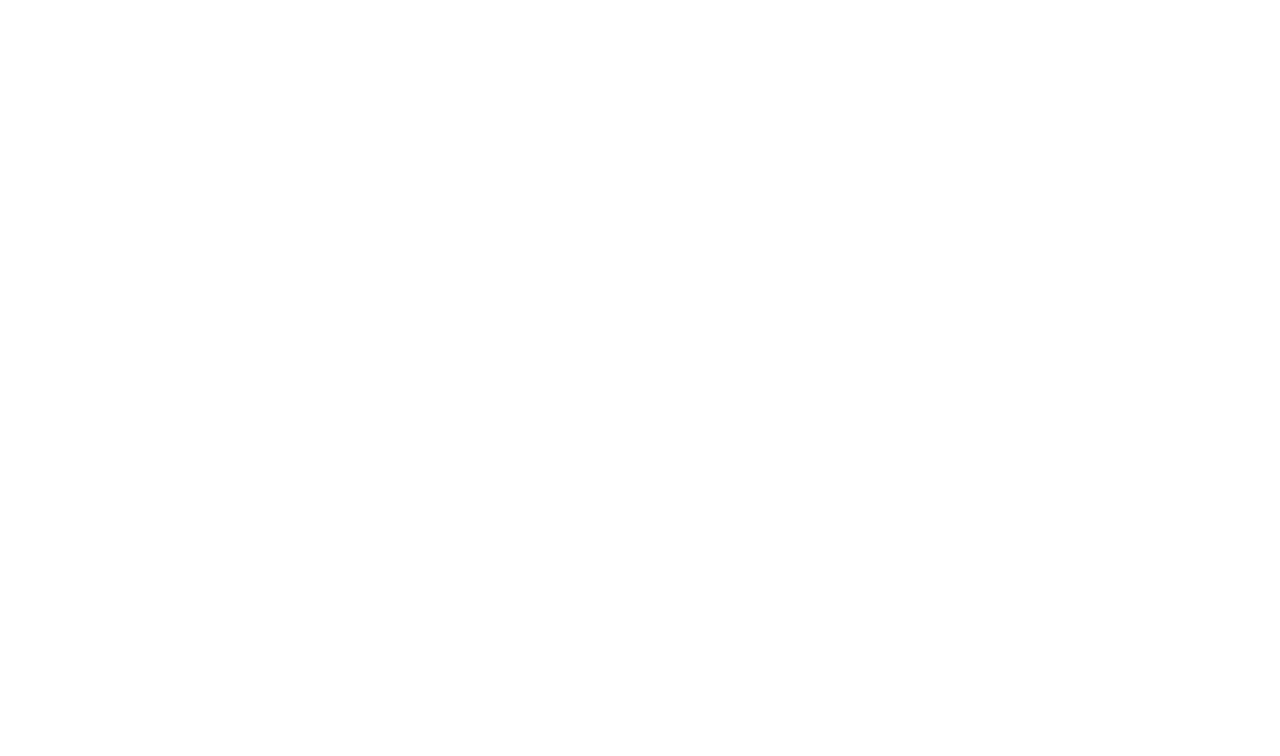
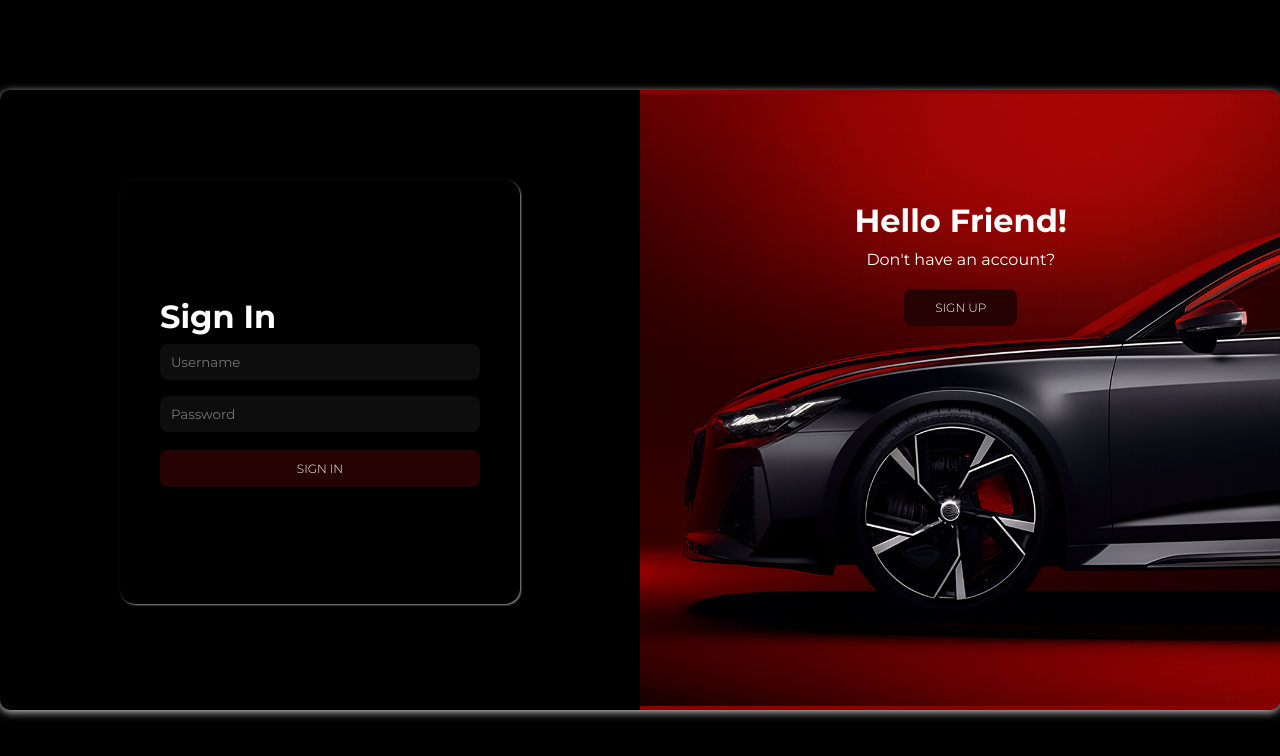
Before and after one commit to KatherineSSR/ticoautos-frontend, a React (Create React App) app: page / in a window 1280 px wide. Before the commit this address had no page. Shown: the top 756 px of the page. Built offline with nearby package versions, Linux system fonts and the light colour scheme.

Commit message:
Implementación de diseño a registro y login
- Mejora visual en el formulario de atenticacion.

```diff
--- a/src/App.js
+++ b/src/App.js
@@ -2,13 +2,15 @@
 import { BrowserRouter, Routes, Route } from 'react-router-dom';
 import Register from './pages/Register';
 import Login from './pages/Login';
+import Auth from "./pages/Auth";
 
 function App() {
   return (
     <BrowserRouter>
       <Routes>
-        <Route path="/register" element={<Register />} />
-        <Route path="/login" element={<Login />} />
+       {/*  <Route path="/register" element={<Register />} /> */}
+       {/* <Route path="/login" element={<Login />} /> */}
+        <Route path="/" element={<Auth />} />
       </Routes>
     </BrowserRouter>
   );
--- /dev/null
+++ b/src/pages/Auth.css
@@ -0,0 +1,166 @@
+@import url('https://fonts.googleapis.com/css2?family=Montserrat:wght@300;400;500;600;700&display=swap');
+
+*{
+    margin: 0;
+    padding: 0;
+    box-sizing: border-box;
+    font-family: 'Montserrat', sans-serif;
+}
+
+.auth-wrapper{
+    background-color: #000000;
+    display: flex;
+    align-items: center;
+    justify-content: center;
+    height: 100vh;
+}
+
+.container{
+    background-color: #000000;
+    border-radius: 10px;
+    box-shadow: 0 2px 8px rgba(235, 233, 233, 0.88);
+    position: relative;
+    overflow: hidden;
+    width: 1300px;
+    max-width: 100%;
+    min-height: 620px;
+    color: #fff;
+
+}
+
+.container button{
+    background-color: #260202;
+    color: #fff;
+    font-size: 12px;
+    padding: 10px 30px;
+    border: 1px solid transparent;
+    border-radius: 8px;
+    font-weight: 300;
+    text-transform: uppercase;
+    margin-top: 10px;
+    cursor: pointer;
+}
+
+.container form{
+    background-color: #000000;
+    display: flex;
+    flex-direction: column;
+    padding: 0 40px;
+    justify-content: center;
+    height: 100%;
+}
+
+.container input{
+    background-color: #1818188e;
+    border:none;
+    margin: 8px 0;
+    padding: 10px 11px;
+    border-radius: 8px;
+    width: 100%;
+}
+
+.form-container{
+    position: absolute;
+    top: 0;
+    width: 50%;
+    height: 100%;
+    transition: all 0.6s ease-in-out;
+    padding-top: 90px;
+}
+
+.form-container form{
+    background-color: #000000;
+    border-radius: 15px;
+    box-shadow: 1px 1px 2px rgba(244, 243, 243, 0.6);
+    width: 80%;
+    height: 80%;
+    max-width: 400px;
+    margin: auto;
+}
+
+.sign-in{
+    left: 0;
+    width: 50%;
+    z-index: 2;
+}
+
+.container.active .sign-in{
+    transform: translateX(100%);
+}
+
+.sign-up{
+    left: 0;
+    width: 50%;
+    opacity: 0;
+    z-index: 1;
+}
+
+.container.active .sign-up{
+    transform: translateX(100%);
+    opacity: 1;
+    z-index: 5;
+}
+.toggle-container{
+    position: absolute;
+    top: 0;
+    left: 50%;
+    width: 50%;
+    height: 100%;
+    overflow: hidden;
+    transition: all 0.6s ease-in-out;
+    z-index: 1000;
+}
+
+.container.active .toggle-container{
+    transform: translateX(-100%);
+}
+
+.toggle{
+    background-color: #8B0000;
+    height: 100%;
+    color: #fff;
+    position: relative;
+    left: -53%;
+    width: 165%;
+    transition: all 0.6s ease-in-out;
+    background-image: url('../img/img2.png');
+    background-position: center;
+    background-size: 87%;
+    background-repeat: no-repeat;
+}
+
+/* ====== PANELES ====== */
+
+.toggle-panel{
+    position: absolute;
+    width: 50%;
+    height: 100%;
+    top: 28%;
+    transform: translateY(-50%);
+    display: flex;
+    flex-direction: column;
+    align-items: center;
+    justify-content: center;
+    text-align: center;
+    gap: 10px;
+    transition: all 0.6s ease-in-out;
+}
+
+.toggle-right{
+    right: 0;
+    transform: translate(-25%, -50%);
+}
+
+.container.active .toggle-right{
+    transform: translate(75%, -50%);
+}
+
+/* PANEL IZQUIERDO (Welcome Back) */
+.toggle-left{
+    left: 0;
+    transform: translate(-75%, -50%);
+}
+
+.container.active .toggle-left{
+    transform: translate(75%, -50%);
+}
--- /dev/null
+++ b/src/pages/Auth.jsx
@@ -0,0 +1,54 @@
+import { useState } from "react";
+import Login from "./Login";
+import Register from "./Register";
+import "./Auth.css";
+
+function Auth() {
+  const [isActive, setIsActive] = useState(false);
+
+  return (
+    <div className="auth-wrapper">
+      <div className={`container ${isActive ? "active" : ""}`}>
+
+        <div className="form-container sign-up">
+          <Register /> {/* Aquí se muestra el formulario de registro */}
+        </div>
+
+        <div className="form-container sign-in">
+          <Login /> {/* Aquí se muestra el formulario de inicio de sesión */}
+        </div>
+
+        <div className="toggle-container"> {/* Contenedor para los paneles de bienvenida */}
+          <div className="toggle">
+            <div className="toggle-panel toggle-left">
+              <h1>Welcome Back!</h1>
+              <p>Already have an account?</p>
+              <button
+                type="button"
+                className="hidden"
+                onClick={() => setIsActive(false)} // Cambia a la vista de inicio de sesión
+              >
+                Sign In
+              </button>
+            </div>
+
+            <div className="toggle-panel toggle-right"> {/* Panel derecho con mensaje de bienvenida para nuevos usuarios */}
+              <h1>Hello Friend!</h1>
+              <p>Don't have an account?</p>
+              <button
+                type="button"
+                className="hidden"
+                onClick={() => setIsActive(true)} // Cambia a la vista de registro
+              >
+                Sign Up
+              </button>
+            </div>
+          </div>
+        </div>
+
+      </div>
+    </div>
+  );
+}
+
+export default Auth;
--- a/src/pages/Login.jsx
+++ b/src/pages/Login.jsx
@@ -1,62 +1,57 @@
-import { useState } from 'react'; //useState sirve para guardar datos que pueden cambiar
-import api from '../services/api';
-
-//CAMBIAR TODOS LOS MENSAJES
+import { useState } from "react";
+import api from "../services/api";
 
 function Login() {
-    const [username, setUsername] = useState('');
-    const [password, setPassword] = useState('');
-    const [message, setMessage] = useState('');
+  const [username, setUsername] = useState("");
+  const [password, setPassword] = useState("");
+  const [message, setMessage] = useState("");
 
   const handleSubmit = async (e) => {
     e.preventDefault();
     try {
-            const response = await api.post('/auth/login', { username, password });
+      const response = await api.post("/auth/login", {
+        username,
+        password,
+      });
 
       if (response.status === 200) {
-
-                const token = response.data.token; // Devuelve el token cuando el login da respuesta de OKA OKA
-
+        const token = response.data.token;
         if (token) {
-                    sessionStorage.setItem("token", token); // Guarda el token en sessionStorage para usarlo en futuras solicitudes
+          sessionStorage.setItem("token", token);
         }
-
-                setMessage('Login exitoso'); // CAMBIAR FORMA DE MENSAJE POR UN CUADRITO DE EXITO ARRIBA
+        setMessage("Login exitoso"); //MODIFICAR LOS MENSAJES
       }
-
     } catch (error) {
       if (error.response && error.response.status === 401) {
-                setMessage('Error: Credenciales incorrectas');
+        setMessage("Credenciales incorrectas");
       } else {
-                setMessage('Error en el servidor');
+        setMessage("Error en el servidor");
       }
     }
   };
 
   return (
-        <div>
-            <h2>Login</h2>
     <form onSubmit={handleSubmit}>
-                <div>
-                    <label>Usuario:</label>
+      <h1>Sign In</h1>
+
       <input
         type="text"
+        placeholder="Username"
         value={username}
         onChange={(e) => setUsername(e.target.value)}
       />
-                </div>
-                <div>
-                    <label>Contraseña:</label>
+
       <input
         type="password"
+        placeholder="Password"
         value={password}
         onChange={(e) => setPassword(e.target.value)}
       />
-                </div>
-                <button type="submit">Iniciar Sesión</button>
+
+      <button type="submit">Sign In</button>
+
+      {message && <p>{message}</p>}
     </form>
-            {message && <p>{message}</p>}
-        </div>
   );
 }
 
--- a/src/pages/Register.jsx
+++ b/src/pages/Register.jsx
@@ -1,84 +1,75 @@
-import { useState } from 'react'; //useState sirve para guardar datos que pueden cambiar
-import api from '../services/api';
+import { useState } from "react";
+import api from "../services/api";
 
 function Register() {
-  const [username, setUsername] = useState('');
-  const [password, setPassword] = useState('');
+  const [username, setUsername] = useState("");
+  const [password, setPassword] = useState("");
+  const [name, setName] = useState("");
   const [profileImage, setProfileImage] = useState(null);
-  const [name, setName] = useState('');
-  const [message, setMessage] = useState('');
+  const [message, setMessage] = useState("");
 
-const handleImageChange = (e) => {
-  setProfileImage(e.target.files[0]);
-};
-
-  //handleSubmit: función que se ejecuta cuando el usuario da clic en "Registrarse"
-  //e.preventDefault() evita que la página se recargue
   const handleSubmit = async (e) => {
     e.preventDefault();
 
     try {
-      //FormData:forma de enviar tanto texto como archivos. Axios detecta que es FormData y pone el header correcto (multipart/form-data)
       const formData = new FormData();
-      formData.append('username', username);
-      formData.append('password', password);
-      formData.append('name', name);
+      formData.append("username", username);
+      formData.append("password", password);
+      formData.append("name", name);
+
       if (profileImage) {
-        formData.append('profileImage', profileImage);
+        formData.append("profileImage", profileImage);
       }
-      const response = await api.post('/auth/register', formData);
+
+      const response = await api.post("/auth/register", formData);
+
       if (response.status === 201) {
-        setMessage('Usuario registrado exitosamente');
+        setMessage("Usuario registrado exitosamente"); //MODIFICAR LOS MENSAJES
       }
     } catch (error) {
       if (error.response && error.response.status === 400) {
-        setMessage('Error: Username ya existe o faltan datos');
+        setMessage("Username ya existe o faltan datos");
       } else {
-        setMessage('Error en el servidor');
+        setMessage("Error en el servidor");
       }
     }
   };
 
   return (
-    <div>
-      <h2>Registro</h2>
     <form onSubmit={handleSubmit}>
-        <div>
-          <label>Username:</label>
+      <h1>Create Account</h1>
+
       <input
         type="text"
+        placeholder="Username"
         value={username}
         onChange={(e) => setUsername(e.target.value)}
       />
-        </div>
-        <div>
-          <label>Password:</label>
+
+      <input
+        type="text"
+        placeholder="Nombre"
+        value={name}
+        onChange={(e) => setName(e.target.value)}
+      />
+
       <input
         type="password"
+        placeholder="Password"
         value={password}
         onChange={(e) => setPassword(e.target.value)}
       />
-        </div>
-        <div>
-          <label>Nombre:</label>
-          <input
-            type="text"
-            value={name}
-            onChange={(e) => setName(e.target.value)}
-          />
-        </div>
-        <div>
-           <label>Imagen de perfil:</label>
+
       <input
         type="file"
         accept="image/*"
-            onChange={handleImageChange}
+        onChange={(e) => setProfileImage(e.target.files[0])}
       />
-        </div>
-        <button type="submit">Registrarse</button>
+
+      <button type="submit">Sign Up</button>
+
+      {message && <p>{message}</p>}
     </form>
-      {message && <p>{message}</p>}
-    </div>
   );
 }
 
```
Also changed, not shown: src/pages/app.jsx (added, +7 -0 lines), src/img/img2.png (added). Lines whose indentation alone changed are shown as unchanged.
